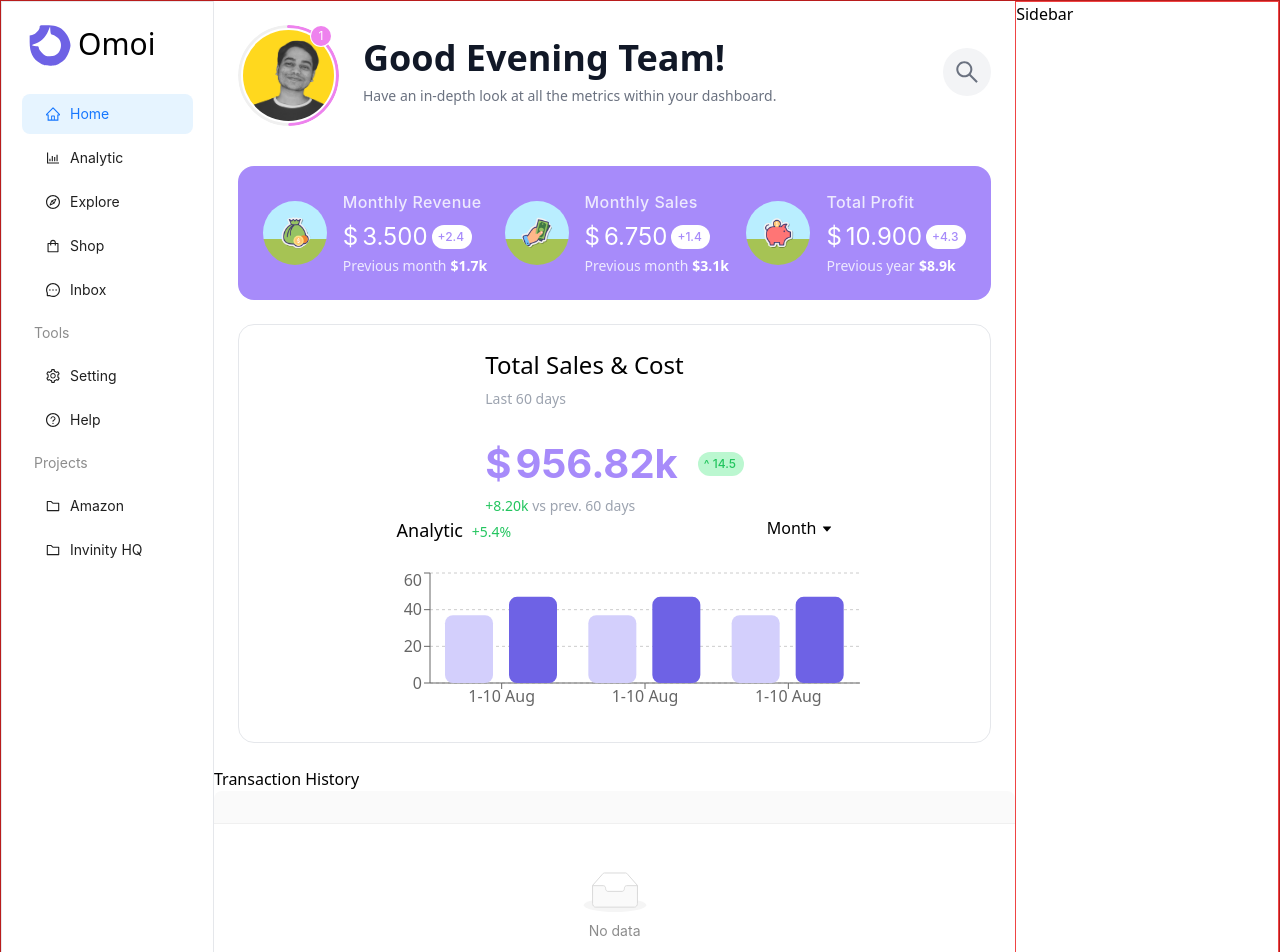
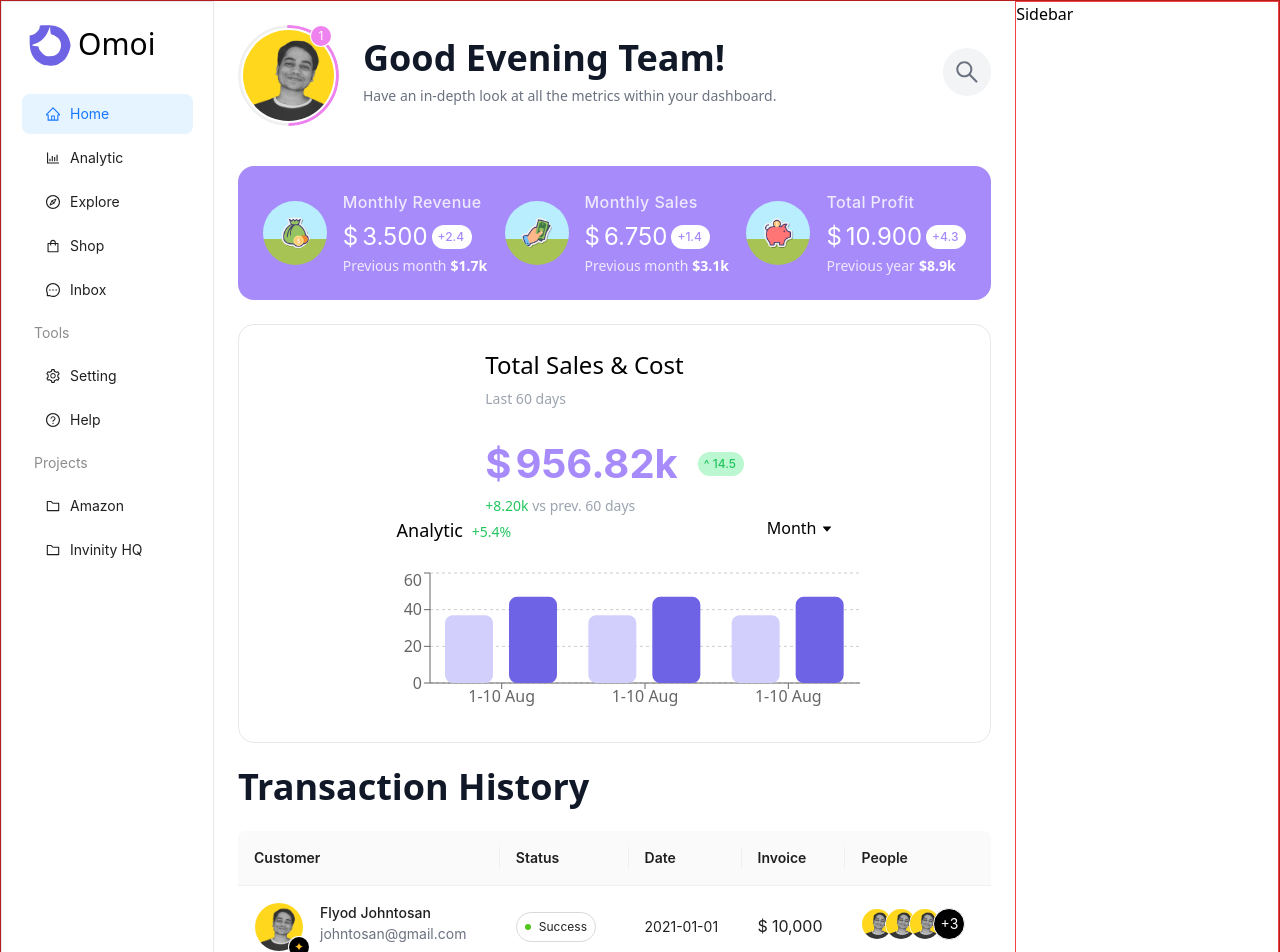
Before and after one commit to abhi-j0407/raftlabs-dashboard, a React (Vite) app: page / in a window 1280 px wide. Shown: the top 952 px of the page. Built offline with nearby package versions, Linux system fonts and the light colour scheme.

Commit message:
Columns styled

```diff
--- a/package.json
+++ b/package.json
@@ -12,6 +12,7 @@
   "dependencies": {
     "@ant-design/icons": "^5.2.6",
     "antd": "^5.9.4",
+    "moment": "^2.29.4",
     "react": "^18.2.0",
     "react-dom": "^18.2.0",
     "recharts": "^2.8.0"
--- a/src/components/Main/History.jsx
+++ b/src/components/Main/History.jsx
@@ -1,23 +1,92 @@
-import { Dropdown, Table } from "antd"
+import { Avatar, Badge, Dropdown, Space, Statistic, Table, Tag } from "antd";
+import { transactions } from "../../constants";
+
+// const cols = [
+//   {
+//     title: 'Customer',
+//     dataIndex: 'customer',
+//     key: 'customer',
+//     render: (text) => <p>{ text }</p>
+//   },
+
+// ]
+const columns = [
+  {
+    title: "Customer",
+    dataIndex: "recepient",
+    key: "recepient",
+    render: (user) => (
+      <div className=" flex gap-4 w-fit">
+        <Badge count={'✦'} color="black" offset={[-5,45]} style={{
+          color: '#FFC123',
+        }}>
+          <Avatar src={user.iconUrl} size={50} />
+        </Badge>
+        <div>
+          <h6 className=" font-medium">{user.name}</h6>
+          <p className=" text-sm text-gray-500">{user.mail}</p>
+        </div>
+      </div>
+    ),
+  },
+  {
+    title: "Status",
+    dataIndex: "status",
+    key: "status",
+    render: (status) => (
+      <Tag className="flex gap-2 w-fit bg-transparent rounded-full py-1 px-2">
+        <Badge status={status === "Success" ? 'success' : status === "Fail" ? 'error' : 'warning'} />
+        {status}
+      </Tag>
+    ),
+  },
+  {
+    title: "Date",
+    dataIndex: "date",
+    key: "date",
+  },
+  {
+    title: "Invoice",
+    dataIndex: "amount",
+    key: "amount",
+    render: (amount) => (
+      <Statistic value={amount} prefix='$' valueStyle={{
+        fontSize: '1rem'
+      }} />
+    )
+  },
+  {
+    title: "People",
+    key: "people",
+    dataIndex: "people",
+    render: (_, { people }) => (
+      <Avatar.Group maxCount={3} maxStyle={{
+        color: 'white',
+        backgroundColor: 'black'
+      }}>
+        {people.map((person) => {
+          return <Avatar key={person} src={person.iconUrl}>{person.name},</Avatar>;
+        })}
+      </Avatar.Group>
+    ),
+  },
+];
 
 const History = () => {
   return (
-    <section>
-      <div>
-        <h6>Transaction History
-        </h6>
-        <Dropdown />
+    <section className=" m-6 grid gap-6">
+      <div className="">
+        <h6 className="text-4xl font-semibold text-gray-900">Transaction History</h6>
+        {/* <Dropdown /> */}
       </div>
-      <div>
+      {/* <div>
         <Dropdown />
         <Dropdown />
         <Dropdown />
-      </div>
-      <div>
-        <Table />
-      </div>
+      </div> */}
+      <Table columns={columns} dataSource={transactions} />
     </section>
-  )
-}
+  );
+};
 
-export default History
+export default History;
--- a/src/constants/index.jsx
+++ b/src/constants/index.jsx
@@ -89,39 +89,118 @@ export const stats = [
 
 export const sales = {
   august: {
-    stats: [{
-      period: '1-10 Aug',
+    stats: [
+      {
+        period: "1-10 Aug",
         costs: 37,
-      sales: 47
+        sales: 47,
       },
       {
-      period: '1-10 Aug',
+        period: "1-10 Aug",
         costs: 37,
-      sales: 47
+        sales: 47,
       },
       {
-        period: '1-10 Aug',
+        period: "1-10 Aug",
         costs: 37,
-        sales: 47
-      }],
-    change: 5.4
+        sales: 47,
+      },
+    ],
+    change: 5.4,
   },
   september: {
-    stats: [{
-      period: '1-10 sept',
+    stats: [
+      {
+        period: "1-10 sept",
         costs: 37,
-      sales: 47
+        sales: 47,
       },
       {
-      period: '1-10 sept',
+        period: "1-10 sept",
         costs: 37,
-      sales: 47
+        sales: 47,
       },
       {
-        period: '1-10 sept',
+        period: "1-10 sept",
         costs: 37,
-        sales: 47
-      }],
-    change: 5.4
-  }
-}
+        sales: 47,
+      },
+    ],
+    change: 5.4,
+  },
+};
+
+export const transactions = [
+  {
+    recepient: {
+      name: "Flyod Johntosan",
+      mail: "johntosan@gmail.com",
+      iconUrl: "/src/assets/photo_crop.png",
+    },
+    status: "Success",
+    date: "2021-01-01",
+    amount: 10000,
+    people: [
+      {
+        name: "Person 1",
+        iconUrl: "/src/assets/photo_crop.png",
+      },
+      {
+        name: "Person 1",
+        iconUrl: "/src/assets/photo_crop.png",
+      },
+      {
+        name: "Person 1",
+        iconUrl: "/src/assets/photo_crop.png",
+      },
+      {
+        name: "Person 1",
+        iconUrl: "/src/assets/photo_crop.png",
+      },
+      {
+        name: "Person 1",
+        iconUrl: "/src/assets/photo_crop.png",
+      },
+      {
+        name: "Person 1",
+        iconUrl: "/src/assets/photo_crop.png",
+      },
+    ],
+  },
+  {
+    recepient: {
+      name: "Flyod Johntosan",
+      mail: "johntosan@gmail.com",
+      iconUrl: "/src/assets/photo_crop.png",
+    },
+    status: "Success",
+    date: "2021-01-01",
+    amount: 10000,
+    people: [
+      {
+        name: "Person 1",
+        iconUrl: "/src/assets/photo_crop.png",
+      },
+      {
+        name: "Person 1",
+        iconUrl: "/src/assets/photo_crop.png",
+      },
+      {
+        name: "Person 1",
+        iconUrl: "/src/assets/photo_crop.png",
+      },
+      {
+        name: "Person 1",
+        iconUrl: "/src/assets/photo_crop.png",
+      },
+      {
+        name: "Person 1",
+        iconUrl: "/src/assets/photo_crop.png",
+      },
+      {
+        name: "Person 1",
+        iconUrl: "/src/assets/photo_crop.png",
+      },
+    ],
+  },
+];
```
Also changed, not shown: 1 other file (tests, documents, lock files or other folders). Lines whose indentation alone changed are shown as unchanged.
